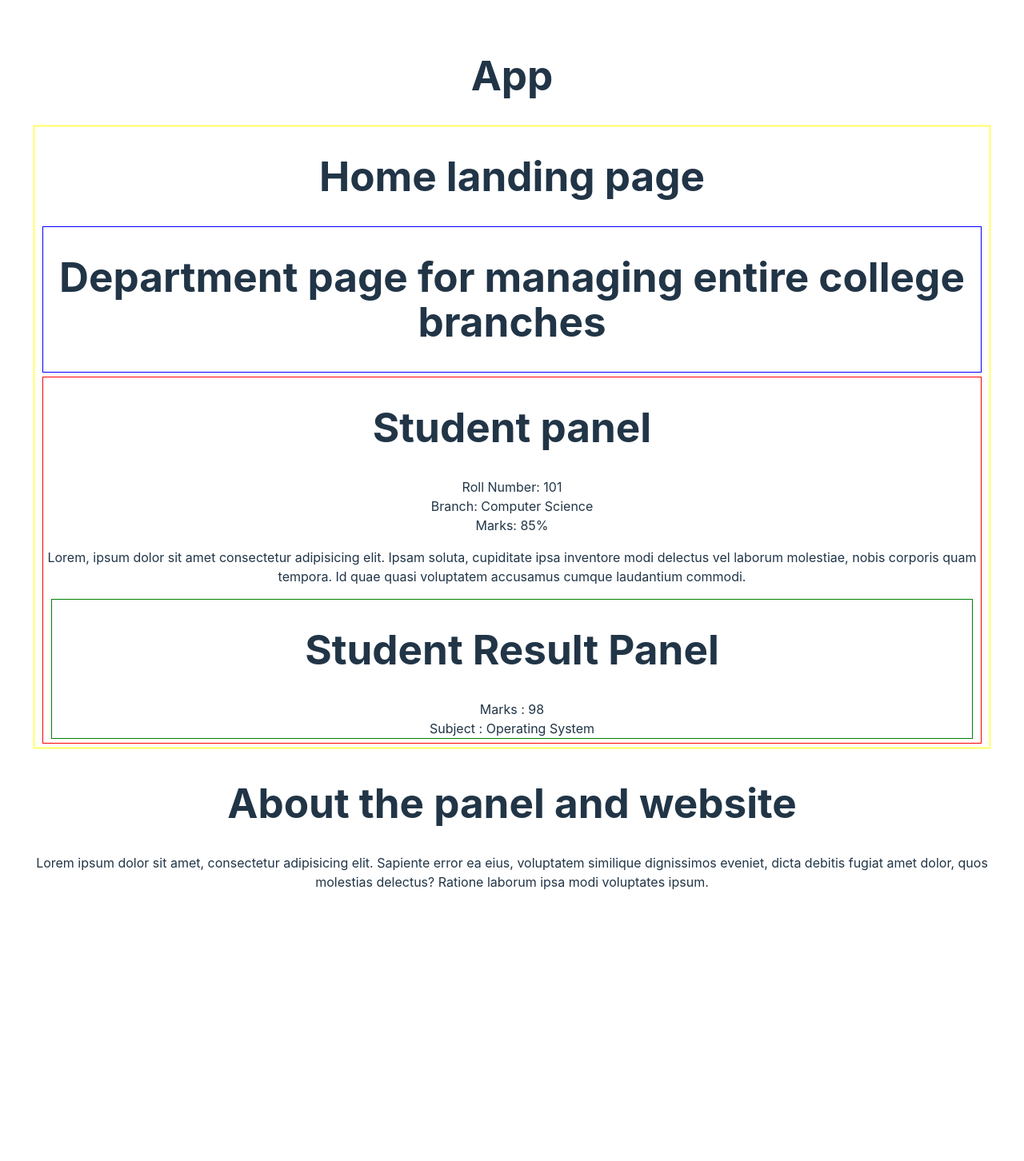
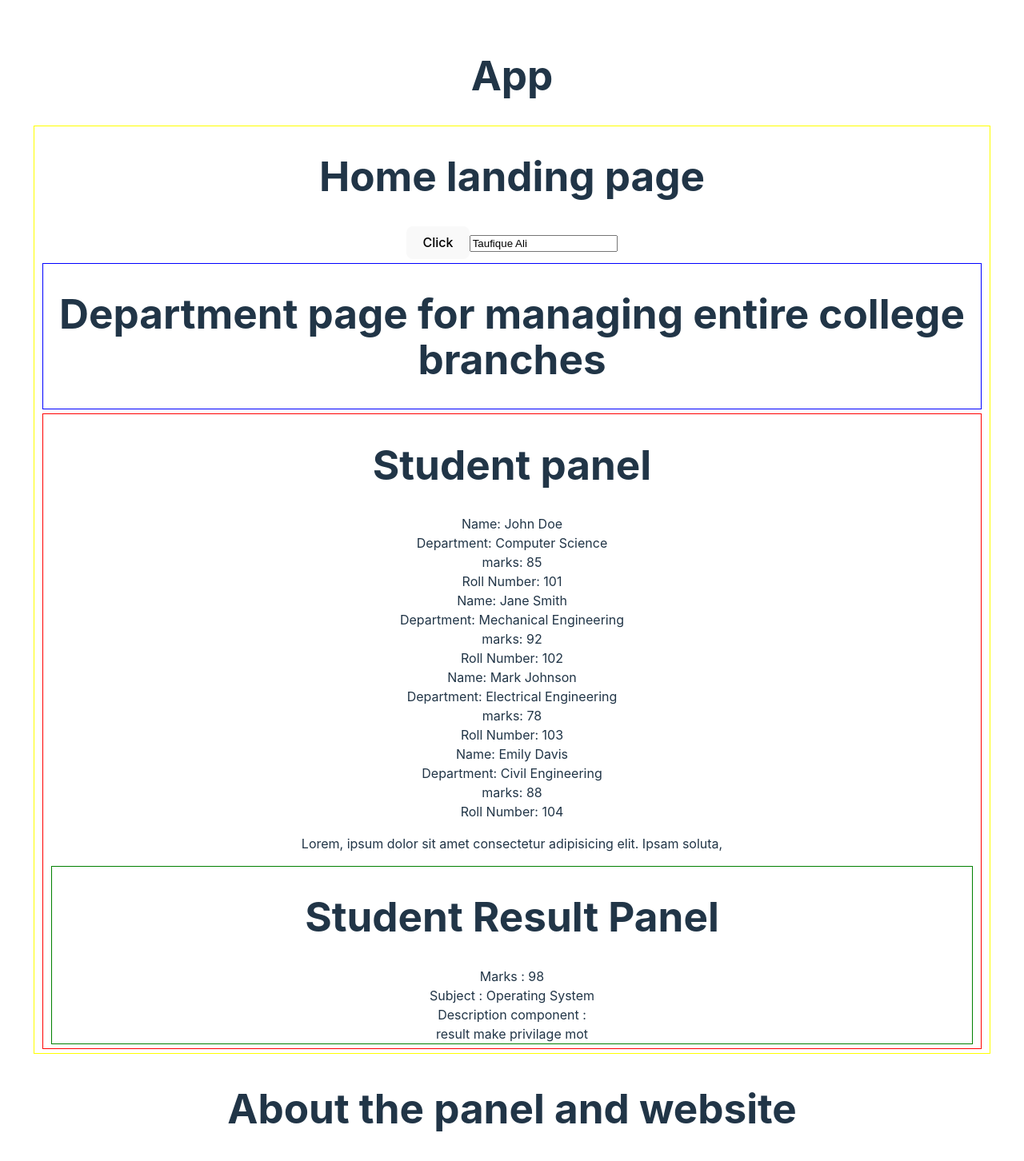
Before and after one commit to taufique100/React-with-Typescript, a React (Vite) app: page / in a window 1280 px wide. Shown: the top 1452 px of the page at 80% size. Before the commit the page ends 1169 px from the top, so only its background shows below. Built offline with nearby package versions, Linux system fonts and the light colour scheme.

Commit message:
event handler props manage with typescript

```diff
--- /dev/null
+++ b/src/Components/About/Button.tsx
@@ -0,0 +1,20 @@
+import React from 'react'
+import Input from './Input'
+
+type buttonProps={
+    handleClick:(event: React.MouseEvent<HTMLButtonElement>)=>void
+}
+
+export default function Button(props:buttonProps) {
+
+    const handleInputChange=(event: React.ChangeEvent<HTMLInputElement>)=>{
+        console.log(event)
+    }
+
+  return (
+    <>
+        <button onClick={props.handleClick}>Click</button>
+        <Input value='Taufique Ali' handleChange={handleInputChange}/>
+    </>
+  )
+}
--- /dev/null
+++ b/src/Components/About/Description.tsx
@@ -0,0 +1,16 @@
+import React from 'react'
+import Oscar from './Oscar'
+
+type descriptionProps={
+    children: string
+}
+
+export default function Description(props:descriptionProps) {
+  return (
+    <>
+    <Oscar>
+        <span>{props.children}</span>
+    </Oscar>
+    </>
+  )
+}
--- /dev/null
+++ b/src/Components/About/Input.tsx
@@ -0,0 +1,13 @@
+import React from 'react'
+
+
+type InputProps={
+    value:string,
+    handleChange: (event: React.ChangeEvent<HTMLInputElement>)=> void
+}
+
+export default function Input(props:InputProps) {
+  return (
+    <input value={props.value} onChange={props.handleChange} type="text" />
+  )
+}
--- /dev/null
+++ b/src/Components/About/Oscar.tsx
@@ -0,0 +1,13 @@
+import React from 'react'
+
+type oscarProps={
+    children: React.ReactNode
+}
+
+export default function Oscar(props:oscarProps) {
+  return (
+    <div>
+      {props.children}
+    </div>
+  )
+}
--- a/src/Components/Home/Home.tsx
+++ b/src/Components/Home/Home.tsx
@@ -1,6 +1,7 @@
 import React from 'react'
 import Department from '../Department/Department'
 import Student from '../Student/Student'
+import Button from '../About/Button';
 
 const studentDetails = [
     {
@@ -36,11 +37,18 @@ const oneStudent = {
 }
 
 export default function Home() {
+
+    const clickButton=():void=>{
+        console.log('handle click has clicked.')
+    }
+
   return (
     <div style={{border:'1px solid yellow', margin:'5px 10px'}}>
       <h1>Home landing page</h1>
+      <Button handleClick={clickButton}/>
       <Department />
-      <Student student={oneStudent} />
+      {/* <Student student={oneStudent} /> */}
+      <Student student={studentDetails} />
     </div>
   );
 }
--- a/src/Components/Result/Result.tsx
+++ b/src/Components/Result/Result.tsx
@@ -1,10 +1,12 @@
 import React from 'react'
+import Description from '../About/Description'
 
 type resultProps={
     result:{
         marks:number,
         subject:string,
-    }
+    },
+    status: 'success' | 'loading' | 'fail'
 }
 
 export default function Result(props:resultProps) {
@@ -15,6 +17,8 @@ export default function Result(props:resultProps) {
             <p style={{margin:'0px'}}>Marks : <span>{props.result.marks}</span></p>
             <p style={{margin:'0px'}}>Subject : <span>{props.result.subject}</span></p>
         </div>
+        <span>Description component : </span>
+        <Description children='result make privilage mot'/>
     </div>
   )
 }
--- a/src/Components/Student/Student.tsx
+++ b/src/Components/Student/Student.tsx
@@ -1,32 +1,44 @@
-import React from 'react';
-import Result from '../Result/Result';
+import React from "react";
+import Result from "../Result/Result";
 
 type studentProps = {
-  student: {
-    marks: number;
-    branch: string;
-    rollNumber: number;
-  };
+    student: {
+      name: string;
+      rollNumber: string;
+      Marks: string;
+      department: string;
+    }[];
 };
 
-const resultDetails={
-    marks:98,
-    subject:'Operating System'
-}
+
+const resultDetails = {
+  marks: 98,
+  subject: "Operating System",
+};
 
 export default function Student(props: studentProps) {
   return (
-    <div style={{border: '1px solid red', margin: '5px 10px'}}>
+    <div style={{ border: "1px solid red", margin: "5px 10px" }}>
       <h1>Student panel</h1>
-      <div>
+      {/* <div>
         <p style={{margin:'0px'}}>Roll Number: {props.student.rollNumber}</p>
         <p style={{margin:'0px'}}>Branch: {props.student.branch}</p>
         <p style={{margin:'0px'}}>Marks: {props.student.marks}%</p>
+      </div> */}
+      <div>
+        {props.student.map((data, index) => (
+          <div key={index}>
+            <p style={{ margin: "0px" }}>Name: {data.name}</p>
+            <p style={{ margin: "0px" }}>Department: {data.department}</p>
+            <p style={{ margin: "0px" }}>marks: {data.Marks}</p>
+            <p style={{ margin: "0px" }}>Roll Number: {data.rollNumber}</p>
+          </div>
+        ))}
       </div>
       <p>
-        Lorem, ipsum dolor sit amet consectetur adipisicing elit. Ipsam soluta, cupiditate ipsa inventore modi delectus vel laborum molestiae, nobis corporis quam tempora. Id quae quasi voluptatem accusamus cumque laudantium commodi.
+        Lorem, ipsum dolor sit amet consectetur adipisicing elit. Ipsam soluta,
       </p>
-      <Result result={resultDetails} />
+      <Result result={resultDetails} status={'success'} />
     </div>
   );
 }
```
